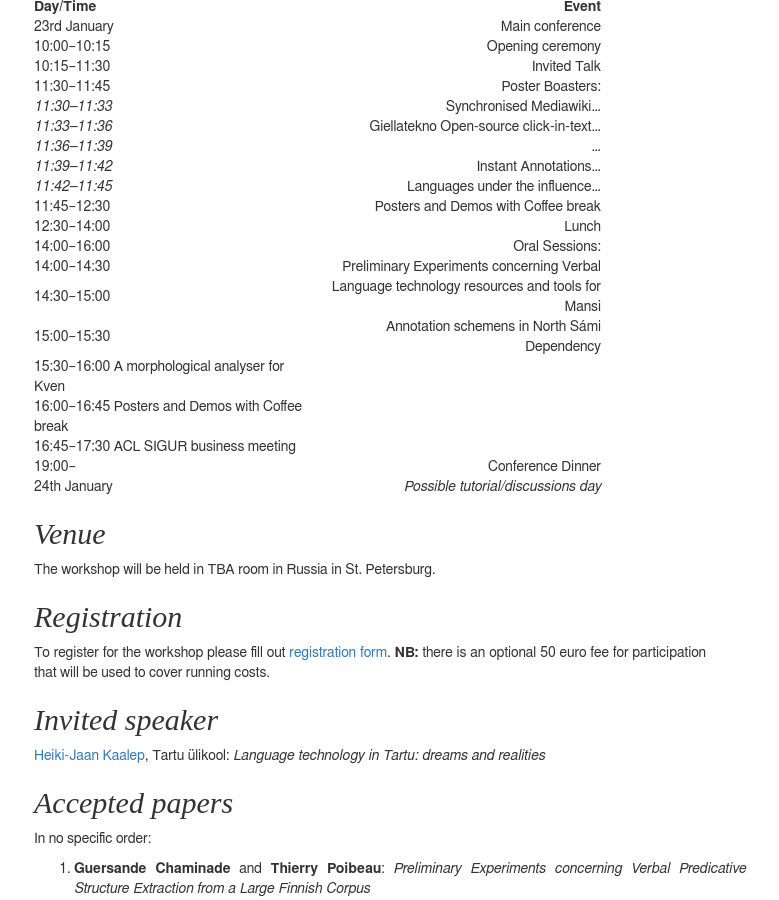
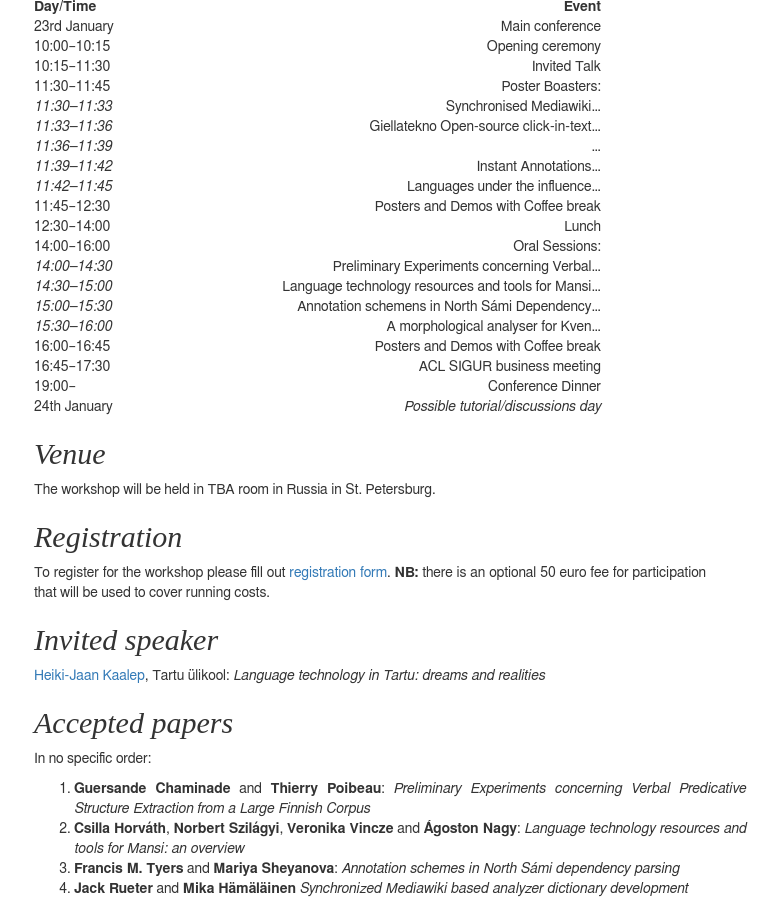
Before and after one commit to acl-sigur/acl-sigur.github.io, a Jekyll site: the page built from iwclul2017.eng.md, in a window 1280 px wide and 900 px high, scrolled down 371 px. Shown: the whole window, without its empty margins (231-1010 px from the left). Built offline with Jekyll 4.4.1, drawn with Linux system fonts in a browser that asks for light colours.

Commit message:
table fixes

```diff
--- a/iwclul2017.eng.md
+++ b/iwclul2017.eng.md
@@ -27,12 +27,12 @@ Preliminary schedule, subject to change
 | 11:45–12:30 | Posters and Demos with Coffee break |
 | 12:30–14:00 | Lunch |
 | 14:00–16:00 | Oral Sessions: |
-| 14:00–14:30 | Preliminary Experiments concerning Verbal |
-| 14:30–15:00 | Language technology resources and tools for Mansi |
-| 15:00–15:30 | Annotation schemens in North Sámi Dependency |
-| 15:30–16:00 A morphological analyser for Kven |
-| 16:00–16:45 Posters and Demos with Coffee break |
-| 16:45–17:30 ACL SIGUR business meeting |
+| *14:00–14:30* | Preliminary Experiments concerning Verbal... |
+| *14:30–15:00* | Language technology resources and tools for Mansi... |
+| *15:00–15:30* | Annotation schemens in North Sámi Dependency... |
+| *15:30–16:00* | A morphological analyser for Kven... |
+| 16:00–16:45 | Posters and Demos with Coffee break |
+| 16:45–17:30 | ACL SIGUR business meeting |
 | 19:00– | Conference Dinner |
 | 24th January | *Possible tutorial/discussions day* |
 
```
